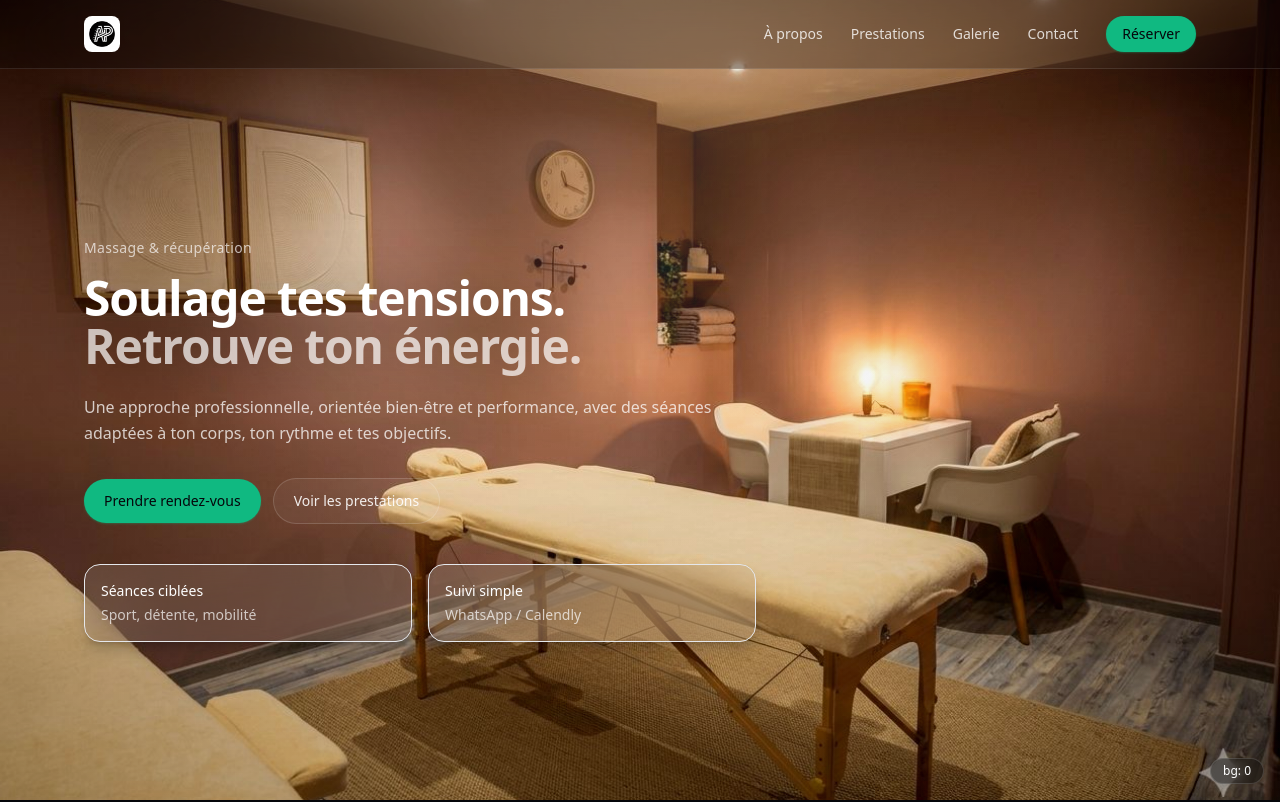
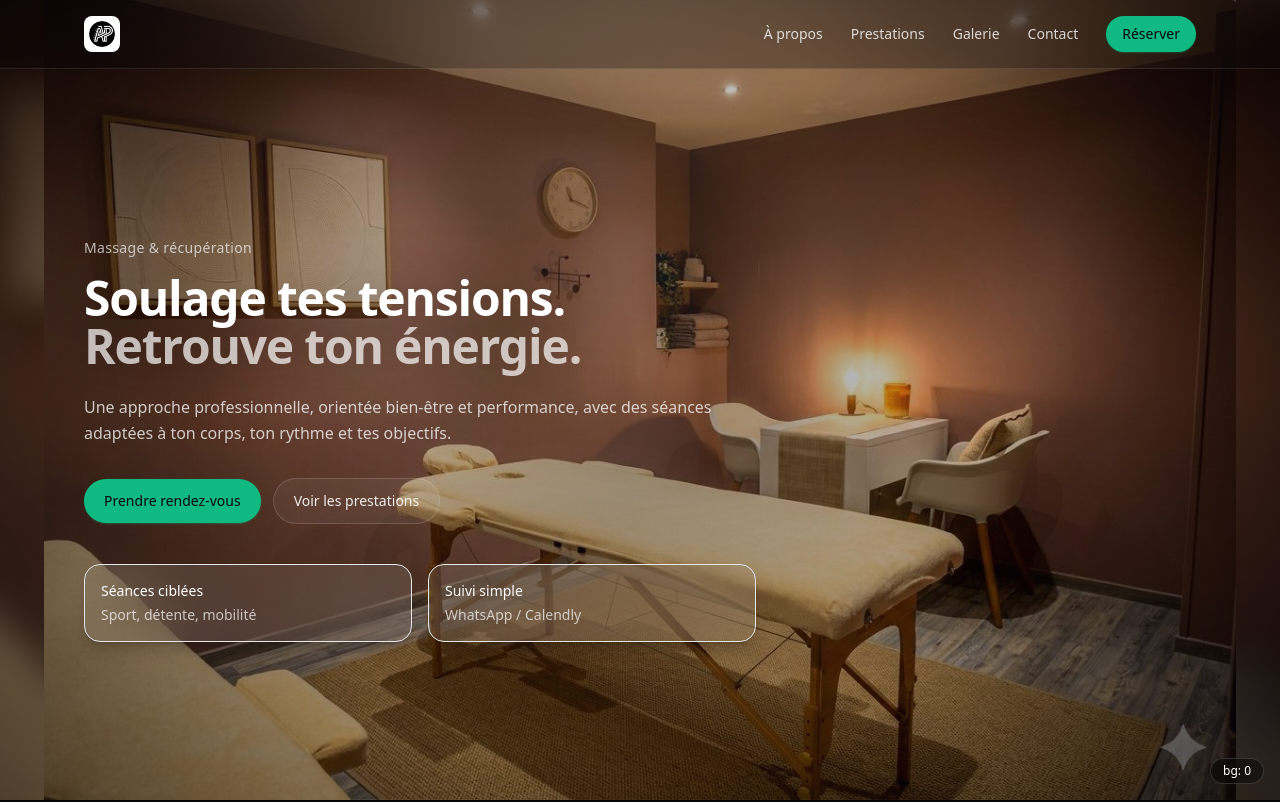
Before and after one commit to tatosteph/francis-massage, a Vue app: page / in a window 1280 px wide. Shown: the top 802 px of the page. Built offline with nearby package versions, Linux system fonts and the light colour scheme.

Commit message:
Improve background framing and readability

```diff
--- a/src/App.vue
+++ b/src/App.vue
@@ -96,6 +96,16 @@ const backgroundPhotos = computed(() => {
   ]
 })
 
+const backgroundPositions = computed(() => {
+  return [
+    '50% 18%',
+    '50% 12%',
+    '50% 14%',
+    '50% 16%',
+    '50% 18%',
+  ]
+})
+
 const bgEls = ref([])
 const activeBgIndex = ref(0)
 
@@ -177,13 +187,28 @@ onUnmounted(() => {
       <div
         v-for="(src, i) in backgroundPhotos"
         :key="src + i"
-        class="absolute inset-0 bg-cover bg-center bg-no-repeat opacity-0"
+        class="bg-layer absolute inset-0 opacity-0"
         :ref="(el) => setBgEl(i, el)"
-        :style="{ backgroundImage: `url(${src})`, filter: 'saturate(1.08) contrast(1.02) brightness(0.98)' }"
-      />
+      >
+        <div
+          class="bg-fill absolute inset-0"
+          :style="{
+            backgroundImage: `url(${src})`,
+            backgroundPosition: backgroundPositions[i] || '50% 50%',
+          }"
+        />
+        <div
+          class="bg-main absolute inset-0"
+          :style="{
+            backgroundImage: `url(${src})`,
+            backgroundPosition: backgroundPositions[i] || '50% 50%',
+          }"
+        />
+      </div>
       <div class="absolute inset-0 bg-ink-950/0" />
       <div class="absolute inset-0 bg-[linear-gradient(to_bottom,rgba(5,6,10,0.10),rgba(5,6,10,0.02),rgba(5,6,10,0.16))]" />
       <div class="absolute inset-0 bg-[radial-gradient(circle_at_top,rgba(255,255,255,0.16),transparent_60%)]" />
+      <div class="absolute inset-0 bg-[radial-gradient(circle_at_center,rgba(5,6,10,0.38),rgba(5,6,10,0.18),rgba(5,6,10,0.50))]" />
     </div>
 
     <div
@@ -511,3 +536,31 @@ onUnmounted(() => {
     </main>
   </div>
 </template>
+
+<style scoped>
+.bg-layer {
+  will-change: opacity;
+}
+
+.bg-fill,
+.bg-main {
+  background-repeat: no-repeat;
+}
+
+.bg-fill {
+  background-size: cover;
+  filter: blur(18px) saturate(1.12) contrast(1.02) brightness(0.9);
+  transform: scale(1.12);
+}
+
+.bg-main {
+  background-size: cover;
+  filter: saturate(1.08) contrast(1.02) brightness(0.98);
+}
+
+@media (min-width: 768px) {
+  .bg-main {
+    background-size: contain;
+  }
+}
+</style>
```
